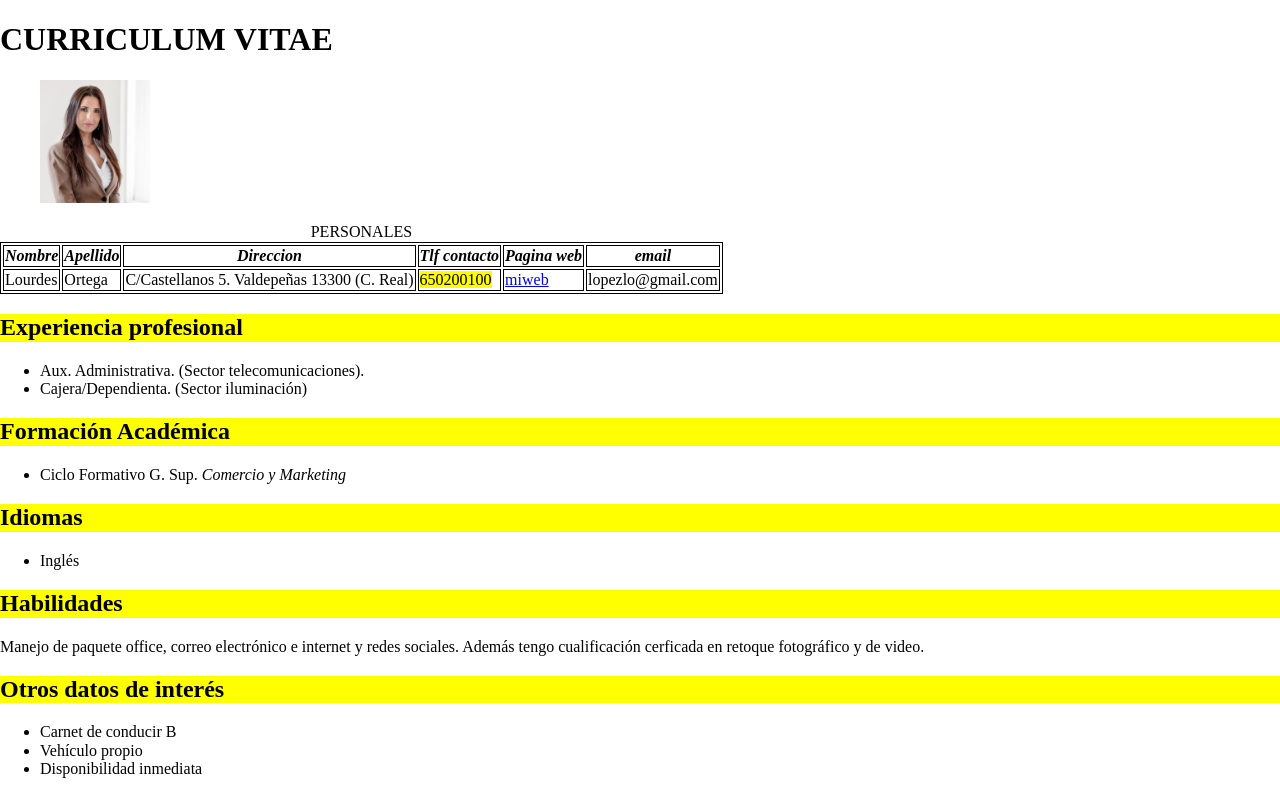
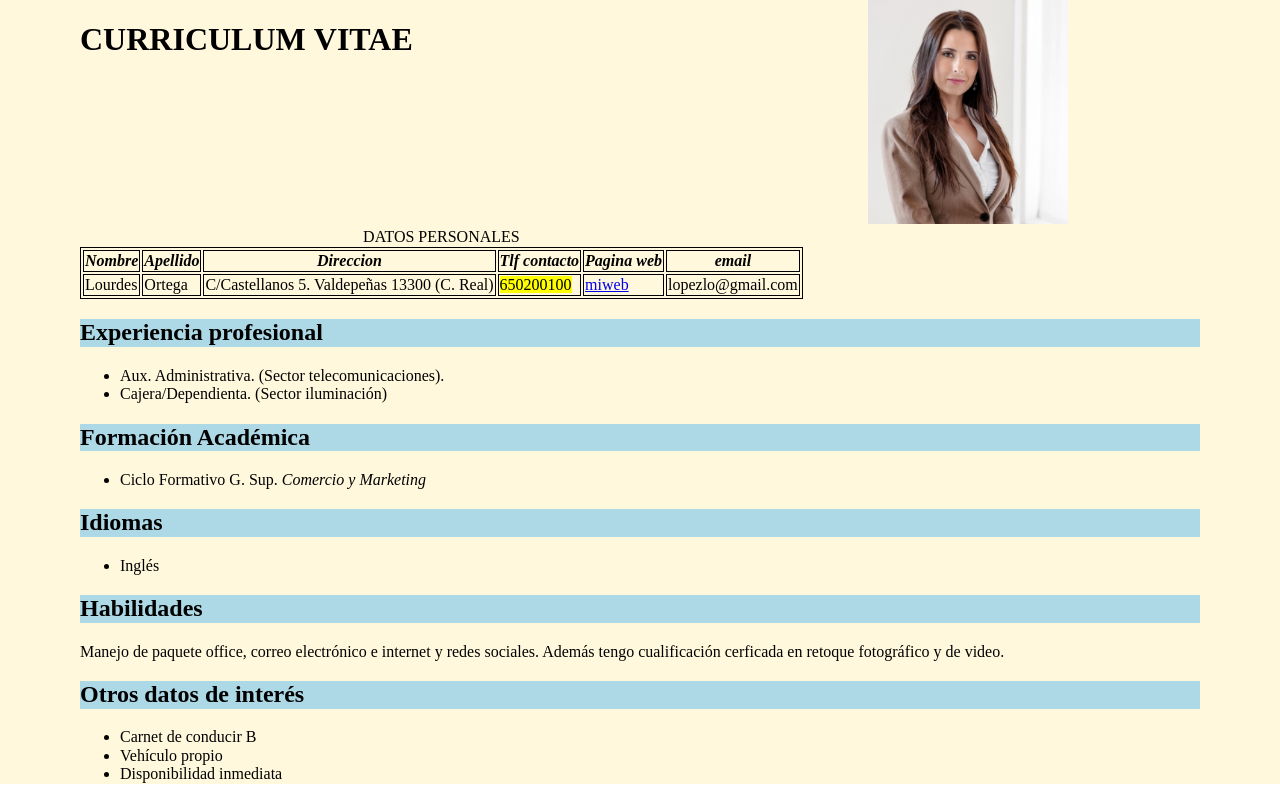
Before and after one commit to valdeweb/curriculum, a plain HTML site: page index.html in a window 1280 px wide. Drawn offline with Linux system fonts and the light colour scheme.

Commit message:
hago cambios

```diff
--- a/index.html
+++ b/index.html
@@ -10,30 +10,22 @@
         <link type="text/css" href="normalize.css" rel="stylesheet">
         <link type="text/css" href="style.css" rel="stylesheet">
 
-        <style>
-            th{
-                font-style: oblique;
-            }
-            h2{
-                background-color: yellow;
-            }
-            table, th, td{
-                border: solid 1px black;
-            }
-        </style>
 
-	</head>
+   </head>
 
 	<body>
 
+      <div class="container">
+
+        <header>
+
         <h1><strong>CURRICULUM </strong>VITAE</h1>
+        <img src="imagenes/retrato.jpg" width="110" alt="fotografia de lourdes">
 
-        <figure>
-        <img src="imagenes/retrato.jpg" width="110" alt="fotografia de lourdes">
-        </figure>
+        </header>
 
         <table>
-            <caption><span class="DATOS">PERSONALES</span></caption>
+            <caption>DATOS PERSONALES</caption>
 
             <tr>
                 <th>Nombre</th>
@@ -101,5 +93,6 @@
           </ul>
         </div>
 
-	</body>
+    </div>
+  </body>
 </html>
--- a/style.css
+++ b/style.css
@@ -0,0 +1,25 @@
+.container{
+    background-color: cornsilk;
+    padding-left: 5em;
+    padding-right: 5em;
+}
+header img{
+    width: 25%;
+    display: inline-block;
+    max-width: 200px;
+}
+h1{
+    width: 70%;
+    display: inline-block;
+    vertical-align: top;
+
+}
+th{
+    font-style: oblique;
+}
+h2{
+    background-color: lightblue;
+}
+table, th, td{
+    border: solid 1px black;
+}
```
